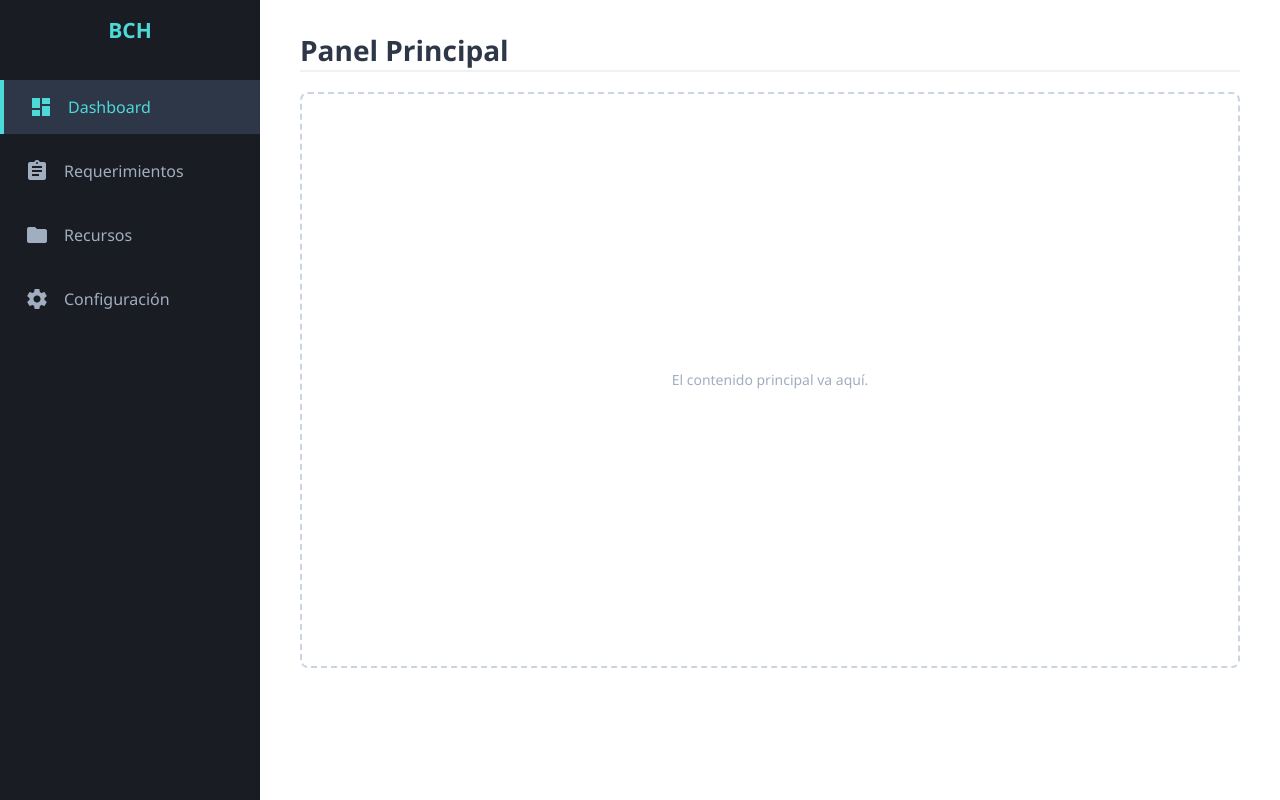
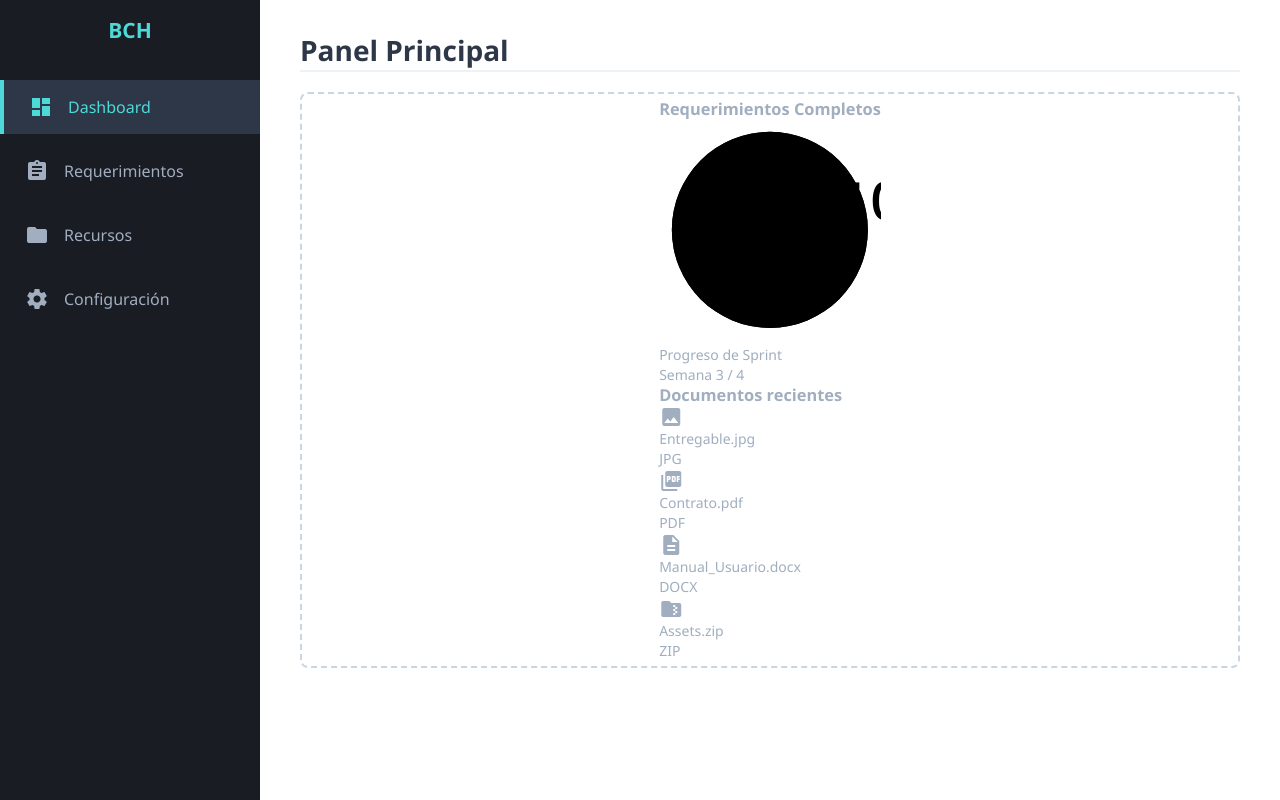
Before and after one commit to Apot3ma/Bacardi-Colection, an Angular app in the folder Bacachito/: page /gestion in a window 1280 px wide. Built offline with nearby package versions, Linux system fonts and the light colour scheme.

Commit message:
plantilla para dashboard (FALTA SCSS)

```diff
--- a/Bacachito/src/app/gestion/gestion.component.html
+++ b/Bacachito/src/app/gestion/gestion.component.html
@@ -30,7 +30,53 @@
         </header>
 
         <section class="canvas-area">
-            <p>El contenido principal va aquí.</p>
+            <div class="dashboard-grid">
+                <div class="stats-column">
+                    <div class="stat-card">
+                        <h3>Requerimientos Completos</h3>
+                        <div class="progress-circle">
+                            <svg viewBox="0 0 36 36" class="circular-chart">
+                                <path class="circle-bg" d="M18 2.0845 a 15.9155 15.9155 0 0 1 0 31.831 a 15.9155 15.9155 0 0 1 0 -31.831" />
+                                <path class="circle" stroke-dasharray="75, 100" d="M18 2.0845 a 15.9155 15.9155 0 0 1 0 31.831 a 15.9155 15.9155 0 0 1 0 -31.831" />
+                                <text x="18" y="20.35" class="percentage">75%</text>
+                            </svg>
+                        </div>
+                        <div class="sprint-info">
+                            <p>Progreso de Sprint</p>
+                            <div class="progress-bar-container">
+                                <div class="progress-bar" style="width: 75%;"></div>
+                            </div>
+                            <span>Semana 3 / 4</span>
+                        </div>
+                    </div>
+                </div>
+
+                <div class="documents-column">
+                    <h3>Documentos recientes</h3>
+                    <div class="docs-grid">
+                        <div class="doc-item">
+                            <span class="material-icons">image</span>
+                            <p>Entregable.jpg</p>
+                            <span class="file-type">JPG</span>
+                        </div>
+                        <div class="doc-item">
+                            <span class="material-icons">picture_as_pdf</span>
+                            <p>Contrato.pdf</p>
+                            <span class="file-type">PDF</span>
+                        </div>
+                        <div class="doc-item">
+                            <span class="material-icons">description</span>
+                            <p>Manual_Usuario.docx</p>
+                            <span class="file-type">DOCX</span>
+                        </div>
+                        <div class="doc-item">
+                            <span class="material-icons">folder_zip</span>
+                            <p>Assets.zip</p>
+                            <span class="file-type">ZIP</span>
+                        </div>
+                    </div>
+                </div>
+            </div>
         </section>
     </main>
 </div>
```
